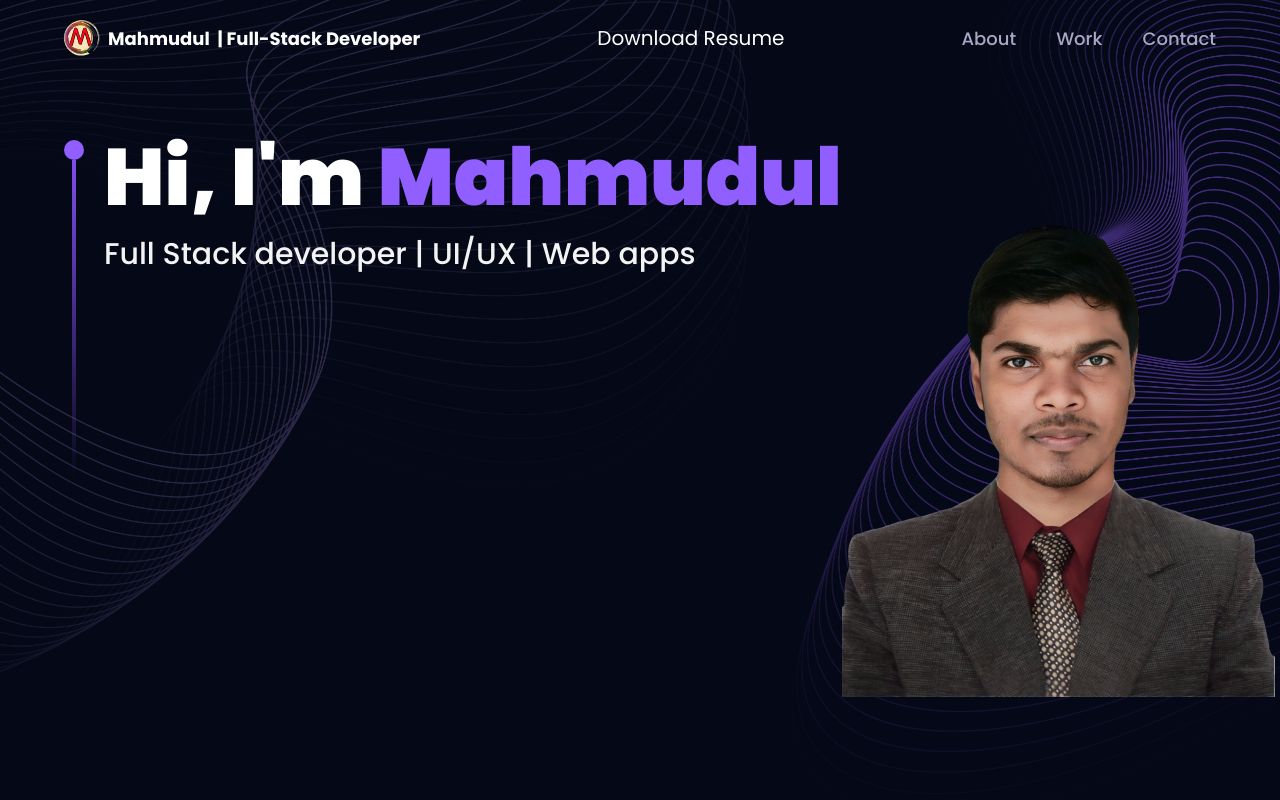
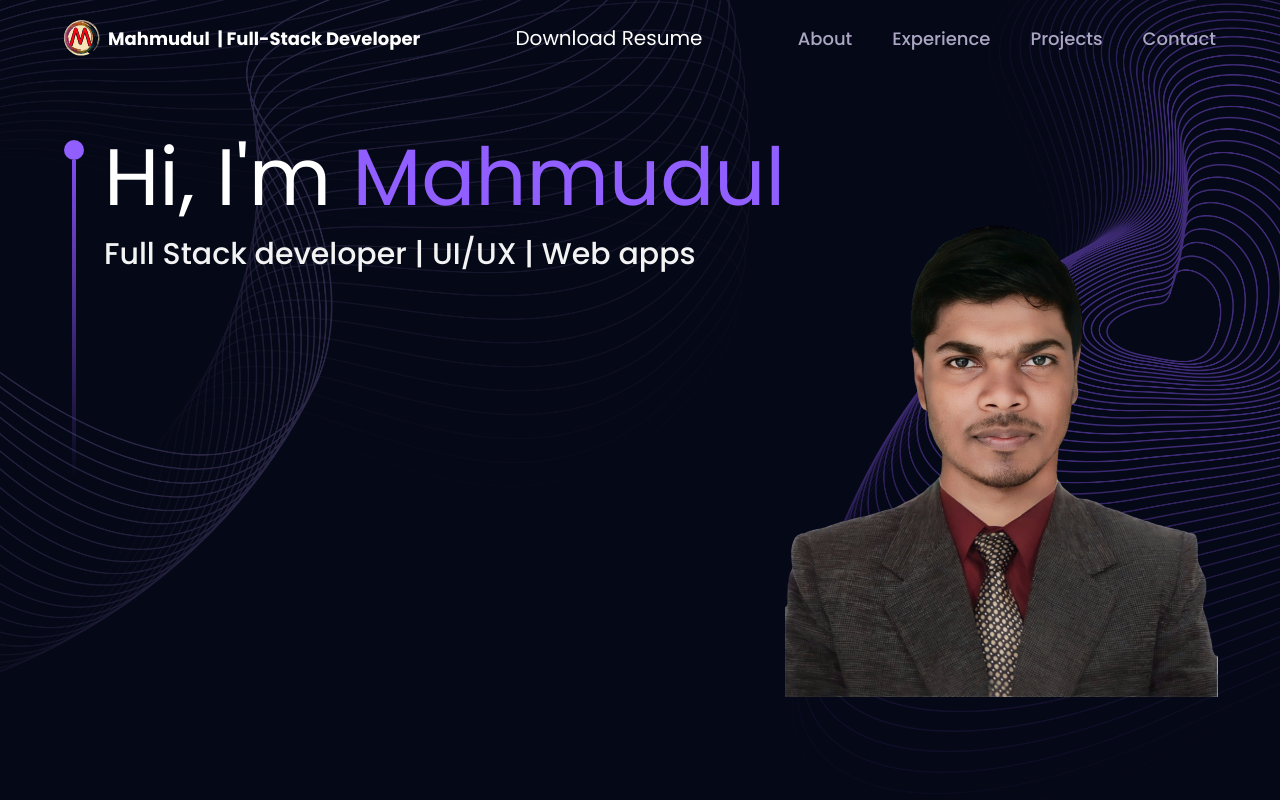
Before and after one commit to bhuiamh/Mahmudul-Hasan-Bhuia---Web-Development-Portfolio, a React (Vite) app: page / in a window 1280 px wide. Shown: the top 800 px of the page. Built offline with nearby package versions, Linux system fonts and the light colour scheme.

Commit message:
add Projects as navlink

```diff
--- a/src/App.jsx
+++ b/src/App.jsx
@@ -8,7 +8,6 @@ import {
   Feedbacks,
   Hero,
   Works,
-  StarsCanvas,
   Navbar,
   Tech,
 } from "./components";
@@ -28,7 +27,6 @@ const App = () => {
         <Feedbacks></Feedbacks>
         <div className="relative z-0">
           <Contact></Contact>
-          {/* <StarsCanvas></StarsCanvas> */}
         </div>
         <Footer></Footer>
       </div>
--- a/src/components/Contact.jsx
+++ b/src/components/Contact.jsx
@@ -1,8 +1,6 @@
 import { useState, useRef } from "react";
 import { motion } from "framer-motion";
-import emailjs from "@emailjs/browser";
 import { styles } from "../style";
-import { EarthCanvas } from "./canvas";
 import { SectionWrapper } from "../hoc";
 import { slideIn } from "../utils/motion";
 
--- a/src/components/Hero.jsx
+++ b/src/components/Hero.jsx
@@ -18,36 +18,21 @@ const Hero = () => {
 
         <div className=" flex-none md:flex">
           <div>
-            <h1 className={`${styles.heroHeadText} text-white`}>
+            <h1 className={`md:${styles.heroHeadText} text-2xl text-white`}>
               Hi, I'm <span className="text-[#915EFF]">Mahmudul</span>
             </h1>
-            <p className={`${styles.heroSubText} mt-2 text-white-100`}>
+            <p
+              className={`md:${styles.heroSubText} text-base mt-2 text-white-100`}
+            >
               Full Stack developer | UI/UX | Web apps
             </p>
           </div>
-          <img className="max-w-xl" src={profilePicture} />
+          <img className="max-w-xs md:max-w-xl" src={profilePicture} />
         </div>
       </div>
 
-      {/* <ComputersCanvas /> */}
       <div>
-        <div className="absolute xs:bottom-10 bottom-32 w-full flex justify-center items-center">
-          {/* <a href="#about">
-            <div className="w-[35px] h-[64px] rounded-3xl border-4 border-secondary flex justify-center items-start p-2">
-              <motion.div
-                animate={{
-                  y: [0, 24, 0],
-                }}
-                transition={{
-                  duration: 1.5,
-                  repeat: Infinity,
-                  repeatType: "loop",
-                }}
-                className=" w-3 h-3 rounded-full bg-secondary mb-1"
-              />
-            </div>
-          </a> */}
-        </div>
+        <div className="absolute xs:bottom-10 bottom-32 w-full flex justify-center items-center"></div>
       </div>
     </section>
   );
--- a/src/components/Works.jsx
+++ b/src/components/Works.jsx
@@ -113,4 +113,4 @@ const Works = () => {
   );
 };
 
-export default SectionWrapper(Works, "");
+export default SectionWrapper(Works, "projects");
--- a/src/constants/index.js
+++ b/src/constants/index.js
@@ -25,17 +25,17 @@ import {
 } from "../assets";
 
 export const navLinks = [
-  // {
-  //   id: "resume",
-  //   title: "Download Resume",
-  // },
   {
     id: "about",
     title: "About",
   },
   {
     id: "work",
-    title: "Work",
+    title: "Experience",
+  },
+  {
+    id: "projects",
+    title: "Projects",
   },
   {
     id: "contact",
```
Also changed, not shown: 29 other files (tests, documents, lock files or other folders).
